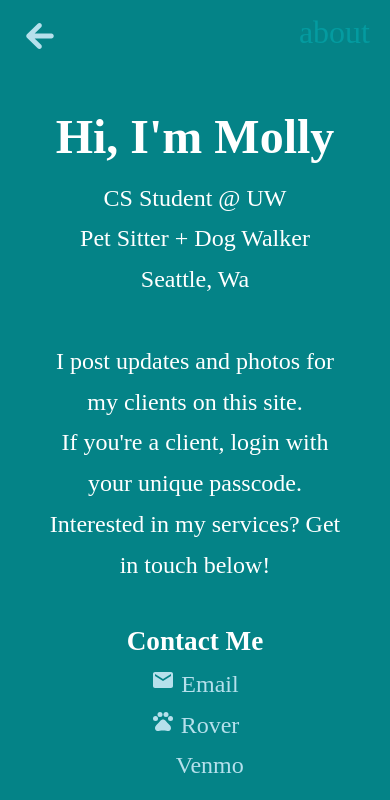
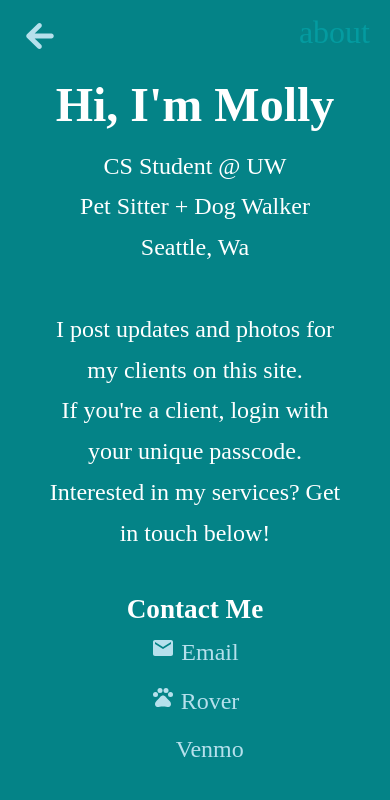
Before and after one commit to armstmol01/pp-project, a React (Create React App) app in the folder client/: page /about in a window 390 px wide. Shown: the top 800 px of the page. Built offline with nearby package versions, Linux system fonts and the light colour scheme; some icons are missing; a web font is replaced by a local one.

Commit message:
change mobile style

```diff
--- a/client/src/components/about/About.css
+++ b/client/src/components/about/About.css
@@ -86,7 +86,7 @@ img {
 /* ===== MEDIA QUERIES (SMALL DEVICES) ===== */
 @media screen and (max-width: 600px) {
   .info__container {
-    margin: 2rem 1rem 0 1rem;
+    margin: 0 1rem 0 1rem;
     flex-direction: column-reverse;
     align-items: center;
     text-align: center;
@@ -95,7 +95,8 @@ img {
 
   .link__container {
     flex-direction: column;
-    gap: 0;
+    gap: 0.5rem;
+    margin-bottom: 1rem;
   }
 
   img {
--- a/client/src/components/header/Header.css
+++ b/client/src/components/header/Header.css
@@ -89,7 +89,7 @@ input::-ms-clear, input::-ms-reveal {
 @media screen and (max-width: 600px) {
   .login__container {
     width: var(--container-width-sm);
-    margin: 20vh auto;
+    margin: 15vh auto;
   }
 
   h1 {
```
